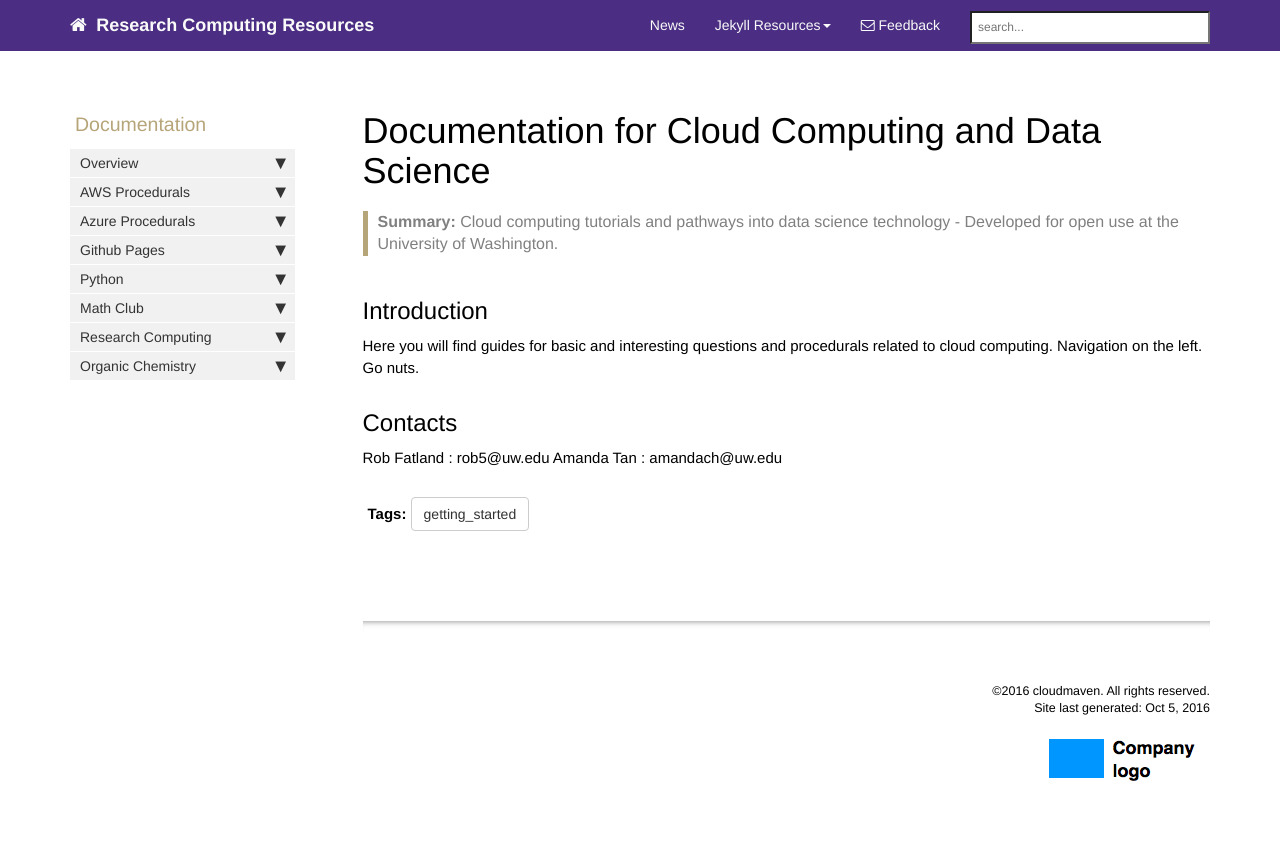
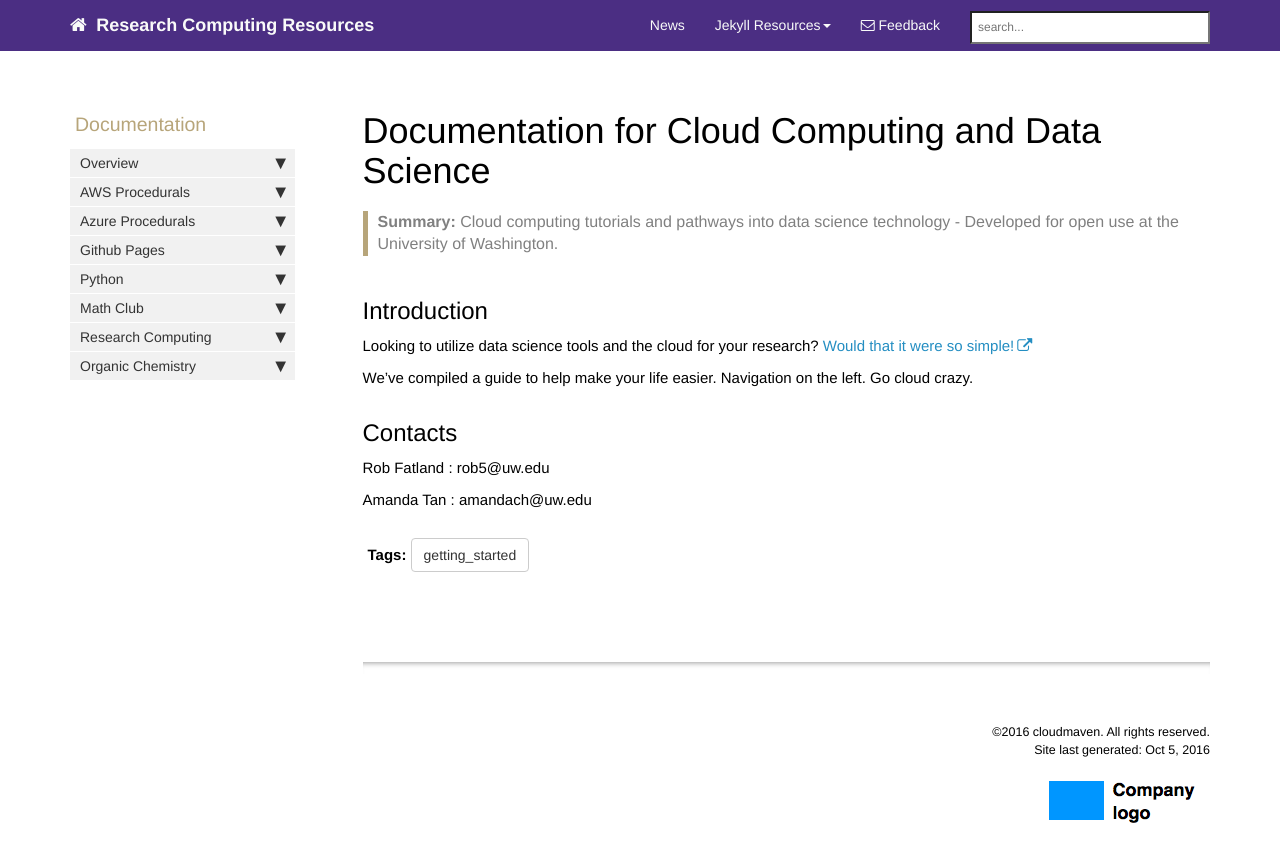
Before and after one commit to cloudmaven/documentation, a Jekyll site: the page built from index.md, in a window 1280 px wide. Shown: the top 862 px of the page. Built offline with Jekyll 4.4.1, drawn with Linux system fonts in a browser that asks for light colours; nearby versions of some CDN libraries; comment, search, counter and statistics services are not loaded.

Commit message:
would that it were so simple

```diff
--- a/index.md
+++ b/index.md
@@ -10,11 +10,14 @@ summary: Cloud computing tutorials and pathways into data science technology - D
 
 ## Introduction
 
-Here you will find guides for basic and interesting questions and procedurals related to cloud computing. Navigation on the left. Go nuts.
+Looking to utilize data science tools and the cloud for your research? [Would that it were so simple!](https://www.youtube.com/watch?v=-rDw2YBUz6A)
+
+We've compiled a guide to help make your life easier. Navigation on the left. Go cloud crazy.
 
 ## Contacts
 
 Rob Fatland \: rob5@uw.edu
+
 Amanda Tan \: amandach@uw.edu
 
 {% include links.html %}
```
Also changed, not shown: 2 other files.
